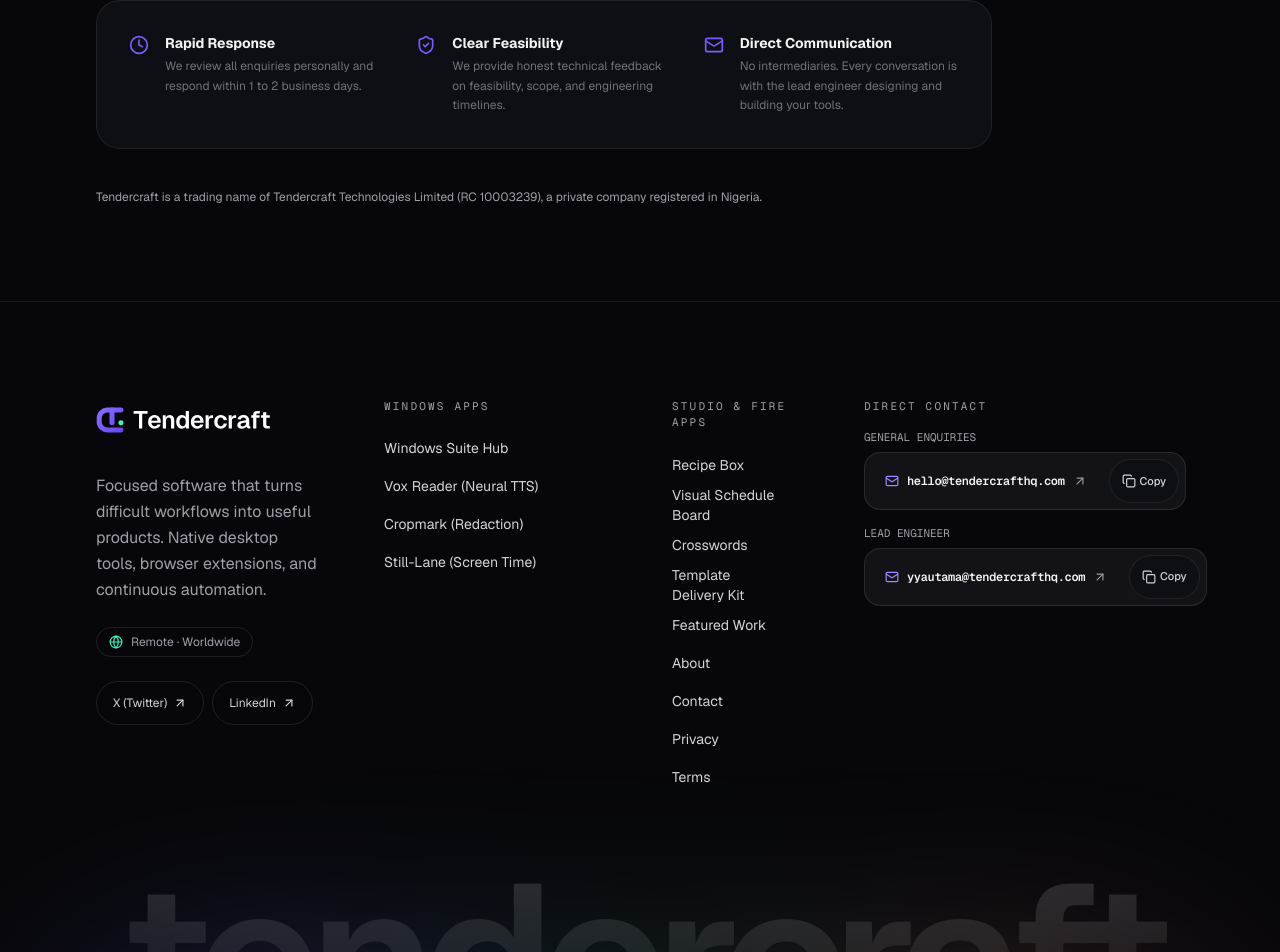
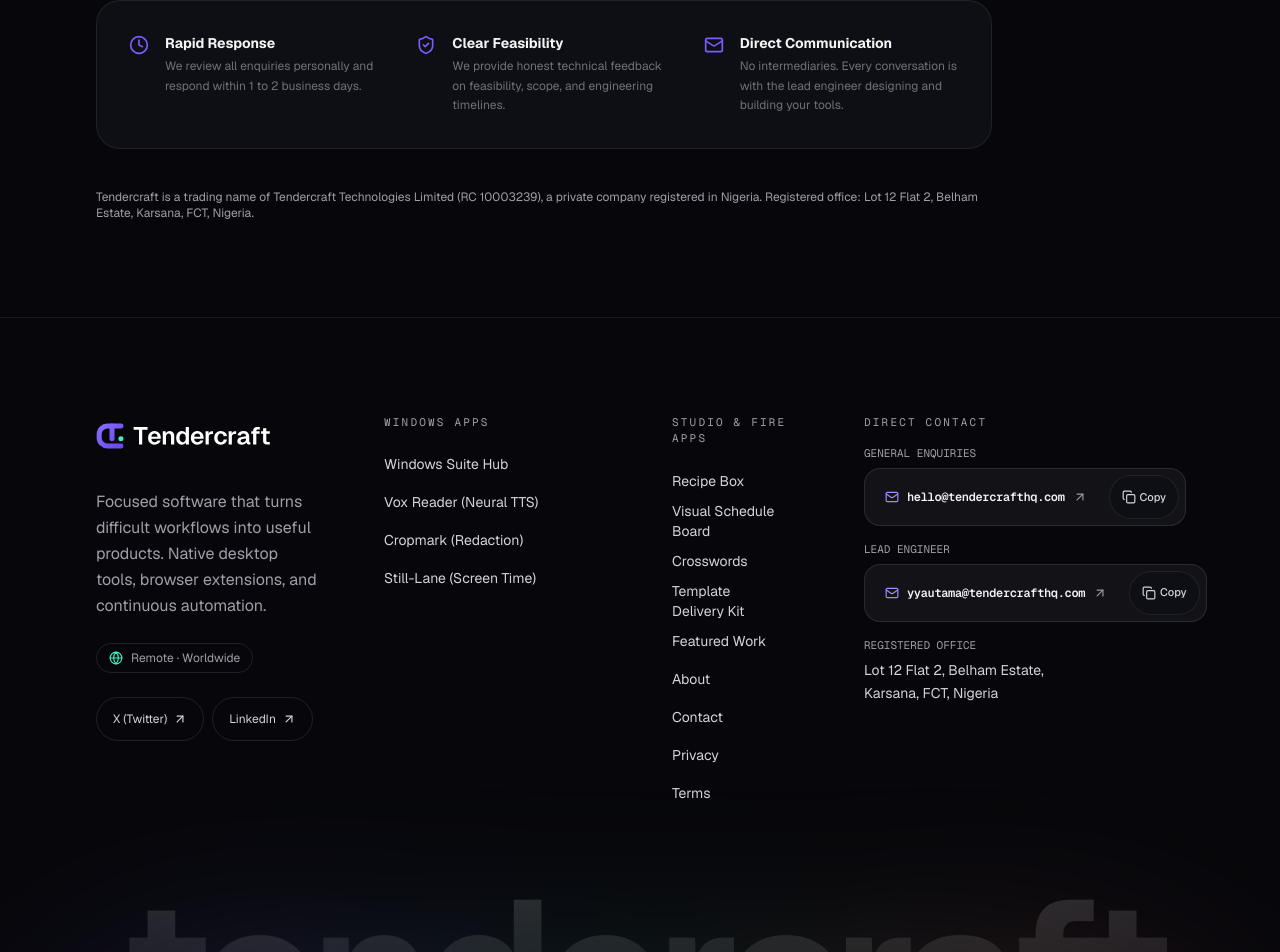
Before and after one commit to yahayayautama-eng/tendercraft-website, a Next.js app: page /contact in a window 1280 px wide. Shown: the part 1805-2757 px from the top of the page. Built offline with nearby package versions, Linux system fonts and the light colour scheme; no server answers.

Commit message:
Show registered office address in footer and on contact page

```diff
--- a/src/app/contact/page.tsx
+++ b/src/app/contact/page.tsx
@@ -140,7 +140,7 @@ export default function ContactPage() {
         </div>
 
         <p className="mt-10 max-w-4xl text-xs text-zinc-500 dark:text-zinc-400">
-          Tendercraft is a trading name of Tendercraft Technologies Limited (RC 10003239), a private company registered in Nigeria.
+          Tendercraft is a trading name of Tendercraft Technologies Limited (RC 10003239), a private company registered in Nigeria. Registered office: Lot 12 Flat 2, Belham Estate, Karsana, FCT, Nigeria.
         </p>
       </SectionWrapper>
     </div>
--- a/src/components/Footer.tsx
+++ b/src/components/Footer.tsx
@@ -107,6 +107,14 @@ export function Footer() {
                 <span className="block text-[11px] text-zinc-400 uppercase font-mono mb-1.5">Lead Engineer</span>
                 <MotionEmailBadge email="yyautama@tendercrafthq.com" size="sm" />
               </div>
+              <div>
+                <span className="block text-[11px] text-zinc-400 uppercase font-mono mb-1.5">Registered Office</span>
+                <address className="not-italic text-zinc-300 leading-relaxed">
+                  Lot 12 Flat 2, Belham Estate,
+                  <br />
+                  Karsana, FCT, Nigeria
+                </address>
+              </div>
             </div>
           </div>
         </div>
```
